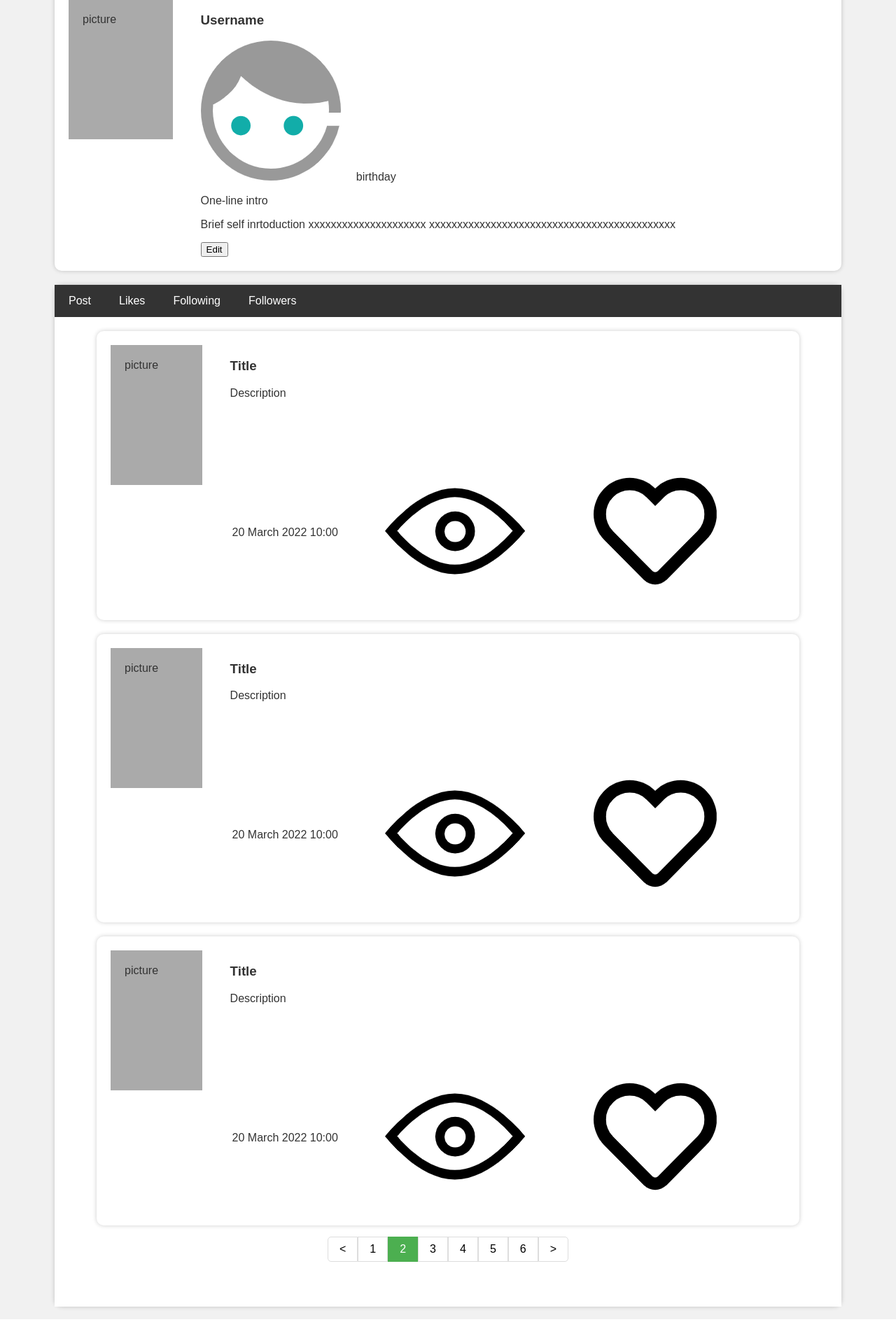
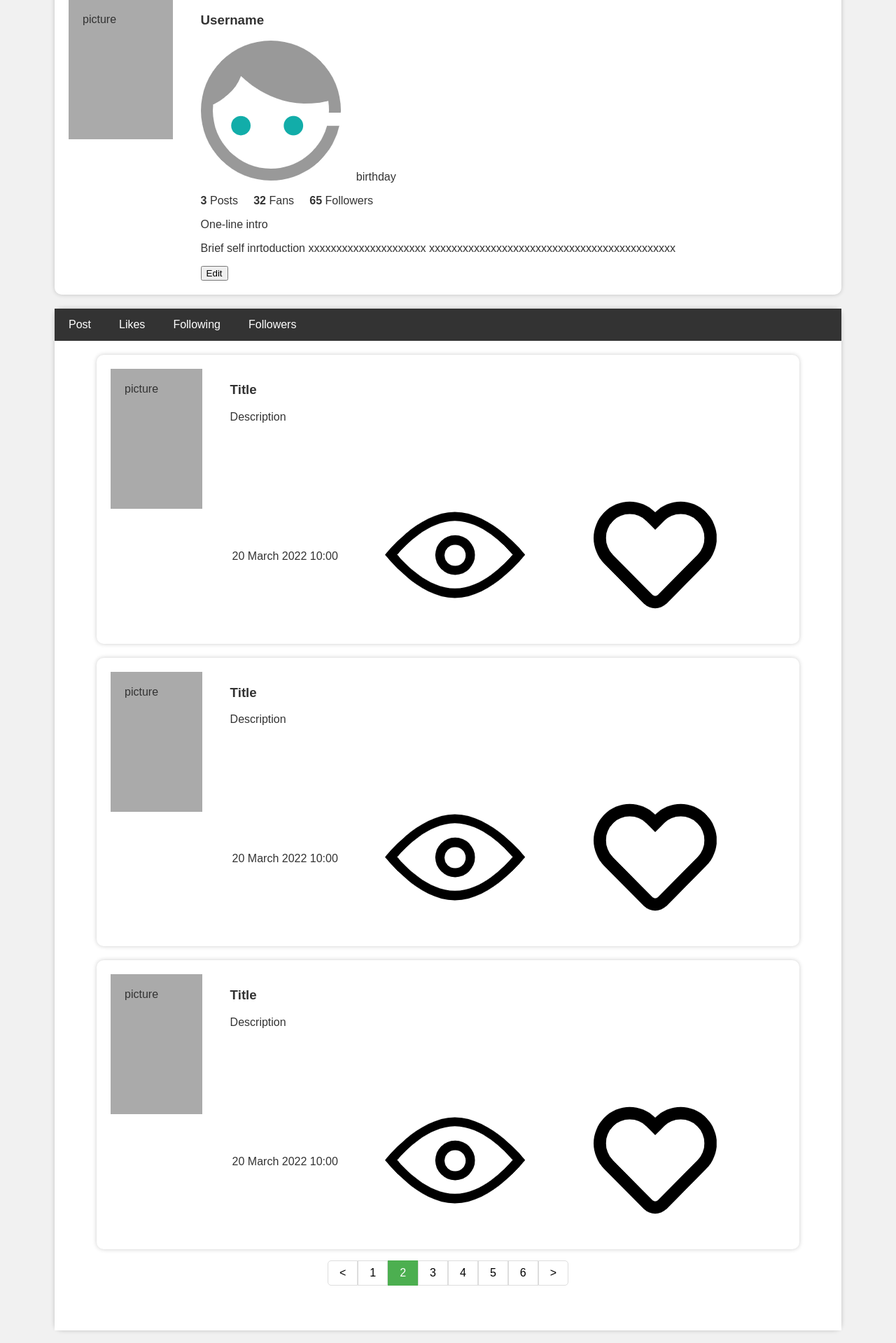
Before and after one commit to Hannidiot/wepost, a Django app: template templates/wepost/user_center.html in a window 1280 px wide. Shown: the part 59-1978 px from the top of the page at 70% size. Before the commit the page ends 1944 px from the top, so only its background shows below. Run offline with Django 3.2, Linux system fonts and the light colour scheme; the template is opened without the code that fills it, so the values that code supplies are empty.

Commit message:
user post

```diff
--- a/templates/wepost/user_center.html
+++ b/templates/wepost/user_center.html
@@ -118,6 +118,11 @@
             <div class="right">
                 <h3>Username</h3>
                 <span><img src="icons/sex.png" /> &nbsp&nbsp&nbsp birthday </span>
+                <p>
+                    <strong>3</strong> <a>Posts &nbsp&nbsp&nbsp</a>
+                    <strong>32</strong> <a>Fans &nbsp&nbsp&nbsp</a>
+                    <strong>65</strong> <a>Followers</a>
+                </p>
                 <p>One-line intro</p>
                 <p>Brief self inrtoduction xxxxxxxxxxxxxxxxxxxxx
                     xxxxxxxxxxxxxxxxxxxxxxxxxxxxxxxxxxxxxxxxxxxx</p>
--- a/templates/wepost/user_center_followers.html
+++ b/templates/wepost/user_center_followers.html
@@ -127,6 +127,11 @@
             <div class="right">
                 <h3>Username</h3>
                 <span><img src="icons/sex.png" /> &nbsp&nbsp&nbsp birthday </span>
+                <p>
+                    <strong>3</strong> <a>Posts &nbsp&nbsp&nbsp</a>
+                    <strong>32</strong> <a>Fans &nbsp&nbsp&nbsp</a>
+                    <strong>65</strong> <a>Followers</a>
+                </p>
                 <p>One-line intro</p>
                 <p>Brief self inrtoduction xxxxxxxxxxxxxxxxxxxxx
                     xxxxxxxxxxxxxxxxxxxxxxxxxxxxxxxxxxxxxxxxxxxx</p>
--- a/templates/wepost/user_center_following.html
+++ b/templates/wepost/user_center_following.html
@@ -126,6 +126,11 @@
             <div class="right">
                 <h3>Username</h3>
                 <span><img src="icons/sex.png" /> &nbsp&nbsp&nbsp birthday </span>
+                <p>
+                    <strong>3</strong> <a>Posts &nbsp&nbsp&nbsp</a>
+                    <strong>32</strong> <a>Fans &nbsp&nbsp&nbsp</a>
+                    <strong>65</strong> <a>Followers</a>
+                </p>
                 <p>One-line intro</p>
                 <p>Brief self inrtoduction xxxxxxxxxxxxxxxxxxxxx
                     xxxxxxxxxxxxxxxxxxxxxxxxxxxxxxxxxxxxxxxxxxxx</p>
--- a/templates/wepost/user_center_likes.html
+++ b/templates/wepost/user_center_likes.html
@@ -117,6 +117,11 @@
             <div class="right">
                 <h3>Username</h3>
                 <span><img src="icons/sex.png" /> &nbsp&nbsp&nbsp birthday </span>
+                <p>
+                    <strong>3</strong> <a>Posts &nbsp&nbsp&nbsp</a>
+                    <strong>32</strong> <a>Fans &nbsp&nbsp&nbsp</a>
+                    <strong>65</strong> <a>Followers</a>
+                </p>
                 <p>One-line intro</p>
                 <p>Brief self inrtoduction xxxxxxxxxxxxxxxxxxxxx
                     xxxxxxxxxxxxxxxxxxxxxxxxxxxxxxxxxxxxxxxxxxxx</p>
```
